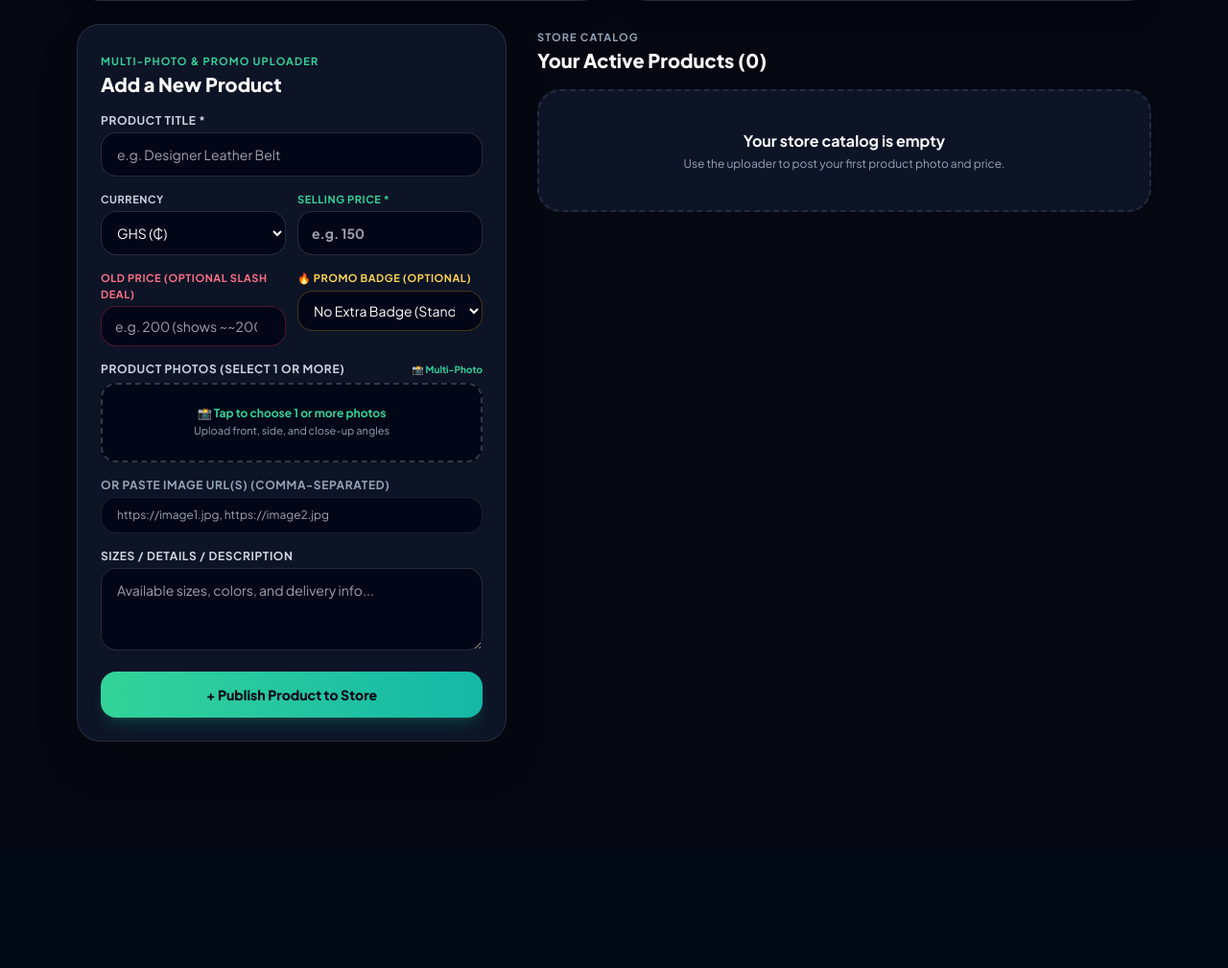
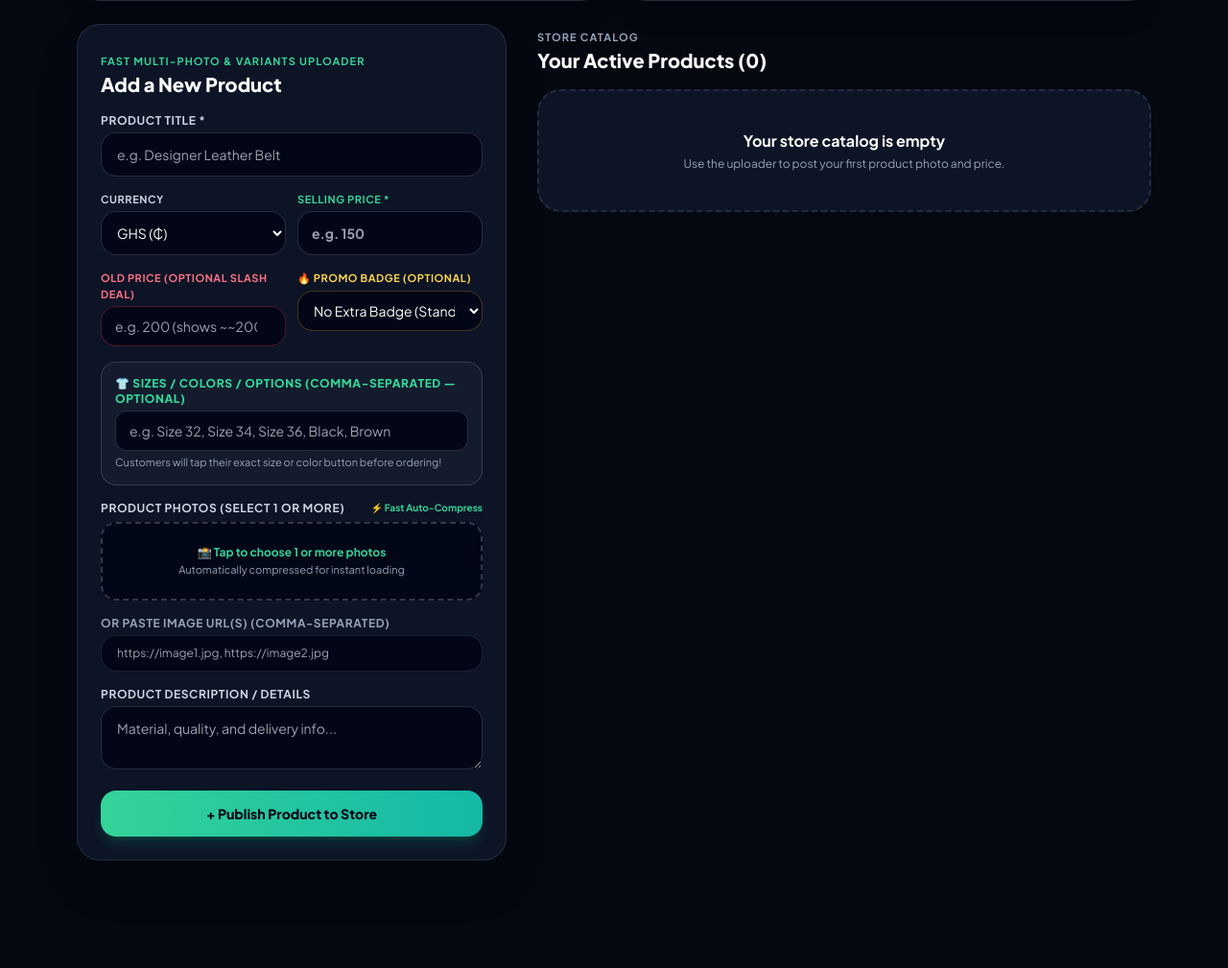
Before and after one commit to enochdani9-hash/varsell, a Flask app: template templates/dashboard.html in a window 1280 px wide. Shown: the part 372-1381 px from the top of the page at 96% size. Before the commit the page ends 1145 px from the top, so only its background shows below. Run offline with Flask 3, Linux system fonts and the light colour scheme; the template is opened without the code that fills it, so the values that code supplies are empty; some libraries are stand-ins or nearby versions.

Commit message:
Update dashboard.html

```diff
--- a/templates/dashboard.html
+++ b/templates/dashboard.html
@@ -78,15 +78,15 @@
     }
   </style>
 
-  <!-- TOP-LEVEL INTERACTIVE FUNCTIONS + KEEP-ALIVE HEARTBEAT -->
+  <!-- TOP-LEVEL INTERACTIVE FUNCTIONS + INSTANT PHOTO COMPRESSOR + HEARTBEAT -->
   <script>
     var dashLightboxImages = [];
     var dashLightboxIdx = 0;
 
-    // 1. Ping server every 90 seconds so Render NEVER falls asleep while seller is using the dashboard
+    // 1. Ping server every 60 seconds so Render NEVER sleeps while seller is on dashboard
     setInterval(function() {
       fetch('/ping').catch(function() {});
-    }, 90000);
+    }, 60000);
 
     // 2. Register Offline Service Worker
     if ('serviceWorker' in navigator) {
@@ -95,7 +95,122 @@
       });
     }
 
-    // 3. Modal & Drawer Controllers
+    // 3. Fast Client-Side Image Compressor (Shrinks 6MB phone photos to ~65KB for instant uploads!)
+    function compressImageFile(file, maxWidth, quality) {
+      return new Promise(function(resolve) {
+        var reader = new FileReader();
+        reader.onload = function(e) {
+          var img = new Image();
+          img.onload = function() {
+            var canvas = document.createElement("canvas");
+            var w = img.width;
+            var h = img.height;
+            if (w > maxWidth) {
+              h = Math.round((h * maxWidth) / w);
+              w = maxWidth;
+            }
+            canvas.width = w;
+            canvas.height = h;
+            var ctx = canvas.getContext("2d");
+            ctx.drawImage(img, 0, 0, w, h);
+            resolve(canvas.toDataURL("image/jpeg", quality || 0.78));
+          };
+          img.onerror = function() {
+            resolve(e.target.result);
+          };
+          img.src = e.target.result;
+        };
+        reader.readAsDataURL(file);
+      });
+    }
+
+    async function handleQuickAvatarUpload(event) {
+      var file = event.target.files[0];
+      if (!file) return;
+      showToast("Compressing & uploading profile photo...");
+      var compressed = await compressImageFile(file, 400, 0.82);
+      document.getElementById("quickCompressedLogo").value = compressed;
+      event.target.value = "";
+      document.getElementById("quickAvatarForm").submit();
+    }
+
+    async function previewMultipleImages(event) {
+      var files = Array.from(event.target.files || []);
+      var grid = document.getElementById("multiPreviewGrid");
+      var prompt = document.getElementById("uploadPrompt");
+      var hiddenInput = document.getElementById("compressedImagesJson");
+      if (!files.length || !grid || !prompt) return;
+
+      grid.innerHTML = "";
+      grid.classList.remove("hidden");
+      prompt.innerHTML = '<p class="text-xs font-extrabold text-amber-400">⚡ Optimizing ' + files.length + ' photo(s) for instant upload...</p>';
+
+      var compressedList = [];
+      for (var i = 0; i < files.length; i++) {
+        var cData = await compressImageFile(files[i], 850, 0.78);
+        compressedList.push(cData);
+        var img = document.createElement("img");
+        img.src = cData;
+        img.className = "w-full h-20 object-cover rounded-xl border border-white/20 shadow";
+        grid.appendChild(img);
+      }
+
+      if (hiddenInput) {
+        hiddenInput.value = JSON.stringify(compressedList);
+        // Clear raw file input so browser only sends the fast compressed string
+        event.target.value = "";
+      }
+      prompt.innerHTML = '<p class="text-xs font-extrabold text-emerald-400">✅ ' + files.length + ' Photo(s) Optimized & Ready for Instant Upload!</p>';
+    }
+
+    async function handleEditProductImages(event, productId) {
+      var files = Array.from(event.target.files || []);
+      var hiddenInput = document.getElementById("compressedEditJson-" + productId);
+      if (!files.length || !hiddenInput) return;
+
+      var compressedList = [];
+      for (var i = 0; i < files.length; i++) {
+        var cData = await compressImageFile(files[i], 850, 0.78);
+        compressedList.push(cData);
+      }
+      hiddenInput.value = JSON.stringify(compressedList);
+      event.target.value = "";
+      showToast(files.length + " photo(s) optimized & ready to save!");
+    }
+
+    async function previewStudioAvatar(event) {
+      var file = event.target.files[0];
+      if (!file) return;
+      var cData = await compressImageFile(file, 400, 0.82);
+      var preview = document.getElementById("studioAvatarPreview");
+      var hidden = document.getElementById("studioCompressedLogo");
+      if (preview) {
+        preview.src = cData;
+        preview.classList.remove("hidden");
+      }
+      if (hidden) {
+        hidden.value = cData;
+        event.target.value = "";
+      }
+    }
+
+    async function previewStudioBgImage(event) {
+      var file = event.target.files[0];
+      if (!file) return;
+      var cData = await compressImageFile(file, 1200, 0.75);
+      var preview = document.getElementById("studioBgPreview");
+      var hidden = document.getElementById("studioCompressedBg");
+      if (preview) {
+        preview.src = cData;
+        preview.classList.remove("hidden");
+      }
+      if (hidden) {
+        hidden.value = cData;
+        event.target.value = "";
+      }
+    }
+
+    // 4. Modal & Drawer Controllers
     function openModal(id) {
       var el = document.getElementById(id);
       if (el) el.classList.remove("hidden");
@@ -106,16 +221,6 @@
       if (el) el.classList.add("hidden");
     }
 
-    function toggleThemeStudio() {
-      var el = document.getElementById("themeStudioModal");
-      if (el) el.classList.toggle("hidden");
-    }
-
-    function toggleProfileEditor() {
-      var el = document.getElementById("profileEditorModal");
-      if (el) el.classList.toggle("hidden");
-    }
-
     function toggleKeyEditor() {
       var el = document.getElementById("keyEditorForm");
       if (el) el.classList.toggle("hidden");
@@ -131,7 +236,6 @@
       if (form) form.classList.toggle("hidden");
     }
 
-    // 4. Toast Notification & Clipboard
     function showToast(message, textToCopy) {
       if (textToCopy && navigator.clipboard) {
         navigator.clipboard.writeText(textToCopy);
@@ -145,7 +249,6 @@
       }, 2800);
     }
 
-    // 5. Live Store Slug Preview
     function syncSlugPreview(val) {
       var clean = (val || "").toLowerCase().replace(/\.com|\.gh|\.net|\.store/g, "");
       var slug = clean.replace(/[^a-z0-9\s-]/g, "").trim().replace(/[\s-]+/g, "-") || "store";
@@ -155,7 +258,6 @@
       if (previewEl) previewEl.textContent = slug;
     }
 
-    // 6. Live Discount Percentage Calculator
     function previewDiscountBadge() {
       var sellEl = document.getElementById("newSellPrice");
       var compEl = document.getElementById("newComparePrice");
@@ -174,7 +276,6 @@
       }
     }
 
-    // 7. Multi-Photo Slider Controls
     function stepSlide(imgId, badgeId, delta) {
       var imgEl = document.getElementById(imgId);
       var badgeEl = document.getElementById(badgeId);
@@ -199,7 +300,6 @@
       if (badgeEl) badgeEl.textContent = "📸 " + (targetIdx + 1) + "/" + images.length;
     }
 
-    // 8. Full-Screen Image Zoom Lightbox
     function openDashLightbox(imgId, title) {
       var imgEl = document.getElementById(imgId);
       if (!imgEl) return;
@@ -218,58 +318,6 @@
       document.getElementById("dashLightboxImg").src = dashLightboxImages[dashLightboxIdx];
     }
 
-    // 9. Image Upload Previews
-    function previewMultipleImages(event) {
-      var files = Array.from(event.target.files || []);
-      var grid = document.getElementById("multiPreviewGrid");
-      var prompt = document.getElementById("uploadPrompt");
-      if (!files.length || !grid || !prompt) return;
-
-      grid.innerHTML = "";
-      grid.classList.remove("hidden");
-
-      files.forEach(function(file) {
-        var reader = new FileReader();
-        reader.onload = function(e) {
-          var img = document.createElement("img");
-          img.src = e.target.result;
-          img.className = "w-full h-20 object-cover rounded-xl border border-white/20 shadow";
-          grid.appendChild(img);
-        };
-        reader.readAsDataURL(file);
-      });
-
-      prompt.innerHTML = '<p class="text-xs font-extrabold text-emerald-400">✅ ' + files.length + ' Photo(s) Selected & Ready</p>';
-    }
-
-    function previewStudioAvatar(event) {
-      var file = event.target.files[0];
-      if (!file) return;
-      var reader = new FileReader();
-      reader.onload = function(e) {
-        var preview = document.getElementById("studioAvatarPreview");
-        if (preview) {
-          preview.src = e.target.result;
-          preview.classList.remove("hidden");
-        }
-      };
-      reader.readAsDataURL(file);
-    }
-
-    function previewStudioBgImage(event) {
-      var file = event.target.files[0];
-      if (!file) return;
-      var reader = new FileReader();
-      reader.onload = function(e) {
-        var preview = document.getElementById("studioBgPreview");
-        if (preview) {
-          preview.src = e.target.result;
-          preview.classList.remove("hidden");
-        }
-      };
-      reader.readAsDataURL(file);
-    }
-
     function selectBgPreset(url) {
       var input = document.getElementById("bgPresetUrlInput");
       var preview = document.getElementById("studioBgPreview");
@@ -280,7 +328,6 @@
       }
     }
 
-    // 10. Offline Status Banner Detection
     function updateOnlineStatus() {
       var banner = document.getElementById("offlineBanner");
       if (!banner) return;
@@ -311,13 +358,14 @@
     class="fixed top-4 right-4 left-4 sm:left-auto z-50 hidden {{ accent_btn }} font-extrabold text-xs sm:text-sm px-5 py-3.5 rounded-2xl shadow-2xl transition-all text-center"
   ></div>
 
-  <!-- SLIM STICKY TOP BAR (Fits cleanly on mobile screens without covering content) -->
+  <!-- SLIM STICKY TOP BAR -->
   <header class="border-b {{ 'border-slate-300 bg-white/95' if is_light and not store.bg_image_data else 'border-white/10 bg-slate-950/90' }} backdrop-blur-md sticky top-0 z-40">
     <div class="max-w-6xl mx-auto px-3 sm:px-4 py-3 flex items-center justify-between gap-2">
 
       <!-- Left: 1-Click Profile Picture Uploader + Store Name -->
       <div class="flex items-center gap-2.5 min-w-0">
         <form id="quickAvatarForm" action="/update-avatar" method="POST" enctype="multipart/form-data" class="shrink-0">
+          <input type="hidden" id="quickCompressedLogo" name="compressed_logo" value="" />
           <label class="relative block cursor-pointer" title="Tap to change Profile Picture">
             {% if store.logo_data %}
               <img
@@ -337,7 +385,7 @@
               type="file"
               name="logo_file"
               accept="image/*"
-              onchange="document.getElementById('quickAvatarForm').submit()"
+              onchange="handleQuickAvatarUpload(event)"
               class="hidden"
             />
           </label>
@@ -385,7 +433,7 @@
   <!-- Main Dashboard Workspace -->
   <main class="max-w-6xl mx-auto px-3.5 sm:px-4 py-5 sm:py-8 space-y-6 relative z-10">
 
-    <!-- 4-Button Quick Action Toolbar (Scrolls naturally so it never blocks the screen on mobile) -->
+    <!-- 4-Button Quick Action Toolbar -->
     <div class="grid grid-cols-2 sm:grid-cols-4 gap-2 sm:gap-3">
       <button
         type="button"
@@ -448,7 +496,7 @@
       {% endif %}
     {% endwith %}
 
-    <!-- Top Credentials Grid (100% Mobile-Fit with min-w-0 so nothing overflows sideways!) -->
+    <!-- Top Credentials Grid -->
     <div class="grid grid-cols-1 md:grid-cols-2 gap-4 sm:gap-5">
 
       <!-- Left Card: Secret Key -->
@@ -574,14 +622,16 @@
     <!-- Main Workspace: Add Product Form + Live Inventory -->
     <div class="grid grid-cols-1 lg:grid-cols-12 gap-6 sm:gap-8 items-start">
 
-      <!-- Left Column: Post New Product -->
+      <!-- Left Column: Post New Product (With Multi-Photo + Discount + Variants Picker) -->
       <div class="lg:col-span-5 {{ card_bg }} border rounded-3xl p-5 sm:p-6 shadow-2xl min-w-0 w-full">
         <div class="mb-4">
-          <span class="text-[11px] font-bold uppercase tracking-widest {{ accent_text }}">Multi-Photo & Promo Uploader</span>
+          <span class="text-[11px] font-bold uppercase tracking-widest {{ accent_text }}">Fast Multi-Photo & Variants Uploader</span>
           <h2 class="text-xl font-extrabold text-white">Add a New Product</h2>
         </div>
 
         <form action="/add-product" method="POST" enctype="multipart/form-data" class="space-y-4">
+          <input type="hidden" id="compressedImagesJson" name="compressed_images_json" value="" />
+
           <div>
             <label class="block text-xs font-bold uppercase tracking-wider text-slate-300 mb-1">
               Product Title *
@@ -595,7 +645,7 @@
             />
           </div>
 
-          <!-- Currency + Selling Price + Old Slash Price (Spacious 2-Row Mobile Layout so nothing gets squished) -->
+          <!-- Currency + Selling Price -->
           <div class="grid grid-cols-2 gap-3">
             <div>
               <label class="block text-[11px] font-bold uppercase tracking-wider text-slate-300 mb-1">
@@ -668,19 +718,35 @@
             <span id="liveDiscountText">🔥 SAVE 25% OFF Badge Active!</span>
           </div>
 
+          <!-- UPGRADE #3: Product Sizes / Colors / Options Picker -->
+          <div class="bg-white/[0.03] border border-white/15 rounded-2xl p-3.5">
+            <label class="block text-xs font-extrabold uppercase tracking-wider {{ accent_text }} mb-1">
+              👕 Sizes / Colors / Options (Comma-Separated — Optional)
+            </label>
+            <input
+              type="text"
+              name="variants_text"
+              placeholder="e.g. Size 32, Size 34, Size 36, Black, Brown"
+              class="w-full min-w-0 bg-slate-950 border border-white/15 rounded-xl px-3.5 py-2.5 text-xs sm:text-sm text-white focus:outline-none"
+            />
+            <p class="text-[11px] text-slate-400 mt-1">
+              Customers will tap their exact size or color button before ordering!
+            </p>
+          </div>
+
           <!-- Multi-Photo Dropzone -->
           <div>
             <div class="flex items-center justify-between mb-1.5">
               <label class="block text-xs font-bold uppercase tracking-wider text-slate-300">
                 Product Photos (Select 1 or More)
               </label>
-              <span class="text-[10px] font-bold {{ accent_text }}">📸 Multi-Photo</span>
+              <span class="text-[10px] font-bold {{ accent_text }}">⚡ Fast Auto-Compress</span>
             </div>
             <label class="flex flex-col items-center justify-center border-2 border-dashed border-white/20 hover:border-white/40 bg-slate-950/90 rounded-2xl p-4 cursor-pointer transition text-center">
               <div id="multiPreviewGrid" class="hidden grid grid-cols-3 gap-2 w-full mb-3"></div>
               <div id="uploadPrompt" class="py-1.5">
                 <p class="text-xs font-bold {{ accent_text }}">📸 Tap to choose 1 or more photos</p>
-                <p class="text-[11px] text-slate-400 mt-0.5">Upload front, side, and close-up angles</p>
+                <p class="text-[11px] text-slate-400 mt-0.5">Automatically compressed for instant loading</p>
               </div>
               <input
                 type="file"
@@ -707,12 +773,12 @@
 
           <div>
             <label class="block text-xs font-bold uppercase tracking-wider text-slate-300 mb-1">
-              Sizes / Details / Description
+              Product Description / Details
             </label>
             <textarea
               name="description"
-              rows="3"
-              placeholder="Available sizes, colors, and delivery info..."
+              rows="2"
+              placeholder="Material, quality, and delivery info..."
               class="w-full min-w-0 bg-slate-950 border border-white/15 rounded-2xl px-4 py-3 text-sm text-white focus:outline-none"
             ></textarea>
           </div>
@@ -742,6 +808,7 @@
             {% for p in products %}
             {% set img_list = p.images_list if p.images_list is defined else [p.image_data] %}
             {% set img_count = img_list|length %}
+            {% set var_list = p.variants_list if p.variants_list is defined else [] %}
             <div class="{{ card_bg }} border rounded-3xl overflow-hidden flex flex-col justify-between shadow-xl min-w-0">
               <div>
                 <div class="relative overflow-hidden bg-slate-950 h-52">
@@ -834,8 +901,19 @@
                     </p>
                   {% endif %}
 
+                  <!-- Display Active Variants on Seller Card -->
+                  {% if var_list %}
+                  <div class="flex flex-wrap gap-1 mt-2">
+                    {% for v in var_list %}
+                      <span class="text-[10px] font-bold bg-white/10 border border-white/15 text-slate-200 px-2 py-0.5 rounded-md">
+                        {{ v }}
+                      </span>
+                    {% endfor %}
+                  </div>
+                  {% endif %}
+
                   {% if p.description %}
-                    <div class="text-xs text-slate-300 mt-1.5 line-clamp-3 leading-relaxed">
+                    <div class="text-xs text-slate-300 mt-2 line-clamp-3 leading-relaxed">
                       {{ p.description|format_desc }}
                     </div>
                   {% endif %}
@@ -849,7 +927,7 @@
                   class="w-full border {{ accent_badge }} text-xs font-extrabold py-2.5 rounded-xl transition flex items-center justify-center gap-1.5 cursor-pointer"
                 >
                   <span>✏️</span>
-                  <span>Edit Price, Discount & Photos ({{ img_count }})</span>
+                  <span>Edit Price, Sizes & Photos ({{ img_count }})</span>
                 </button>
 
                 <div class="grid grid-cols-2 gap-2">
@@ -876,7 +954,7 @@
                   </form>
                 </div>
 
-                <!-- Collapsible Product Editor Form -->
+                <!-- Collapsible Product Editor Form (Includes Variants & Fast Image Compression) -->
                 <form
                   id="editProductForm-{{ p.id }}"
                   action="/edit-product/{{ p.id }}"
@@ -884,9 +962,11 @@
                   enctype="multipart/form-data"
                   class="hidden mt-3 pt-4 border-t border-white/15 space-y-3 text-left"
                 >
+                  <input type="hidden" id="compressedEditJson-{{ p.id }}" name="compressed_edit_json" value="" />
+
                   <div class="flex items-center justify-between">
                     <span class="text-[11px] font-extrabold uppercase tracking-wider {{ accent_text }}">
-                      Editing Product & Photos
+                      Editing Product, Sizes & Photos
                     </span>
                     <button
                       type="button"
@@ -945,6 +1025,17 @@
                   </div>
 
                   <div>
+                    <label class="block text-[11px] font-bold {{ accent_text }} mb-1">Sizes / Colors / Options (Comma-separated)</label>
+                    <input
+                      type="text"
+                      name="variants_text"
+                      value="{{ p.variants_text or '' }}"
+                      placeholder="e.g. Size 32, Size 34, Black, Brown"
+                      class="w-full bg-slate-950 border border-white/15 rounded-xl px-3 py-2 text-xs text-white"
+                    />
+                  </div>
+
+                  <div>
                     <label class="block text-[11px] font-bold text-amber-300 mb-1">Promo Badge</label>
                     <select
                       name="badge_text"
@@ -1005,6 +1096,7 @@
                       name="image_files"
                       accept="image/*"
                       multiple
+                      onchange="handleEditProductImages(event, {{ p.id }})"
                       class="w-full text-[11px] text-slate-300 file:mr-2 file:py-1.5 file:px-3 file:rounded-lg file:border-0 file:text-[11px] file:font-bold file:bg-white/10 file:text-white"
                     />
                     <input
@@ -1065,6 +1157,8 @@
       </div>
 
       <form action="/update-theme" method="POST" enctype="multipart/form-data" class="space-y-5">
+        <input type="hidden" id="studioCompressedLogo" name="compressed_logo" value="" />
+        <input type="hidden" id="studioCompressedBg" name="compressed_bg" value="" />
 
         <div class="grid grid-cols-1 sm:grid-cols-2 gap-3.5">
           <!-- Profile Picture Upload -->
@@ -1543,23 +1637,18 @@
 
       <div class="space-y-3 text-xs text-slate-300 leading-relaxed">
         <div class="bg-slate-950 border border-white/10 rounded-2xl p-4">
+          <p class="font-extrabold {{ accent_text }} mb-1">👕 How to Add Product Sizes, Colors or Options</p>
+          <p>In the <strong>"Sizes / Colors / Options"</strong> box, type your options separated by commas (e.g. <strong>Size 32, Size 34, Black, Brown</strong>). Customers will tap their choice on your store before ordering!</p>
+        </div>
+
+        <div class="bg-slate-950 border border-white/10 rounded-2xl p-4">
           <p class="font-extrabold text-rose-400 mb-1">🔥 How to Add Strike-Through Discount Prices</p>
-          <p>Enter your normal selling price (e.g. <strong>150</strong>) and type a higher number in the <strong>"Old Price (Optional Slash Deal)"</strong> box (e.g. <strong>200</strong>). Varsell automatically crosses out 200 and displays a <strong>🔥 SAVE 25%</strong> badge!</p>
-        </div>
-
-        <div class="bg-slate-950 border border-white/10 rounded-2xl p-4">
-          <p class="font-extrabold {{ accent_text }} mb-1">📸 How to Upload Multiple Photos or Update Product Images</p>
-          <p>When adding a product, select multiple photos from your gallery at once. To add more photos or replace an existing product's image later, tap <strong>"✏️ Edit Price, Discount & Photos"</strong> on that product card!</p>
+          <p>Enter your selling price (e.g. <strong>150</strong>) and type a higher number in the <strong>"Old Price (Optional Slash Deal)"</strong> box (e.g. <strong>200</strong>). Varsell automatically crosses out 200 and displays a <strong>🔥 SAVE 25%</strong> badge!</p>
         </div>
 
         <div class="bg-slate-950 border border-white/10 rounded-2xl p-4">
           <p class="font-extrabold text-amber-300 mb-1">🎨 How to Change Your Store Theme, Wallpaper & Profile Picture</p>
           <p>Tap <strong>"🎨 Look & Background"</strong> in the top toolbar to switch between 6 themes, upload your profile picture, or set a custom full-screen background image.</p>
-        </div>
-
-        <div class="bg-slate-950 border border-white/10 rounded-2xl p-4">
-          <p class="font-extrabold text-emerald-400 mb-1">🔗 How to Rename Your Store Without Losing Customers</p>
-          <p>Tap <strong>"✏️ Change Name"</strong> on your Store Link card. Even after you rename your shop, anyone clicking your old link will be redirected to your new link automatically!</p>
         </div>
       </div>
 
```
